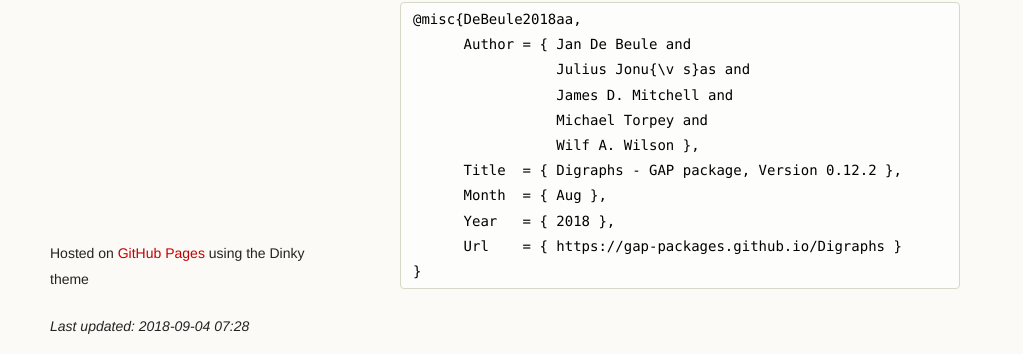
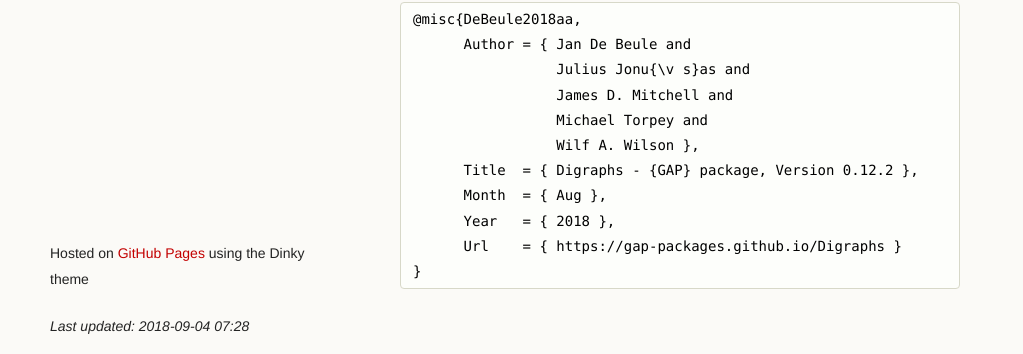
Before and after one commit to digraphs/Digraphs, a Jekyll site: the page built from index.md, in a window 1280 px wide and 900 px high, scrolled down 680 px. Shown: the part 529-883 px from the top of the window, without its empty margins (0-1023 px from the left). Built offline with Jekyll 4.4.1, drawn with Linux system fonts in a browser that asks for light colours; our own code applies the rules of GitHub Pages for plain Markdown files.

Commit message:
Try to ensure that GAP appears in capitals in bibTeX

```diff
--- a/index.md
+++ b/index.md
@@ -65,7 +65,7 @@ version of {{site.data.package.name}}:
                  James D. Mitchell and
                  Michael Torpey and
                  Wilf A. Wilson },
-      Title  = { Digraphs - GAP package, Version {{site.data.package.version}} },
+      Title  = { Digraphs - {GAP} package, Version {{site.data.package.version}} },
       Month  = { {{site.data.package.date | date: "%b"}} },
       Year   = { {{site.data.package.date | date: "%Y"}} },
       Url    = { https://gap-packages.github.io/Digraphs }
```
